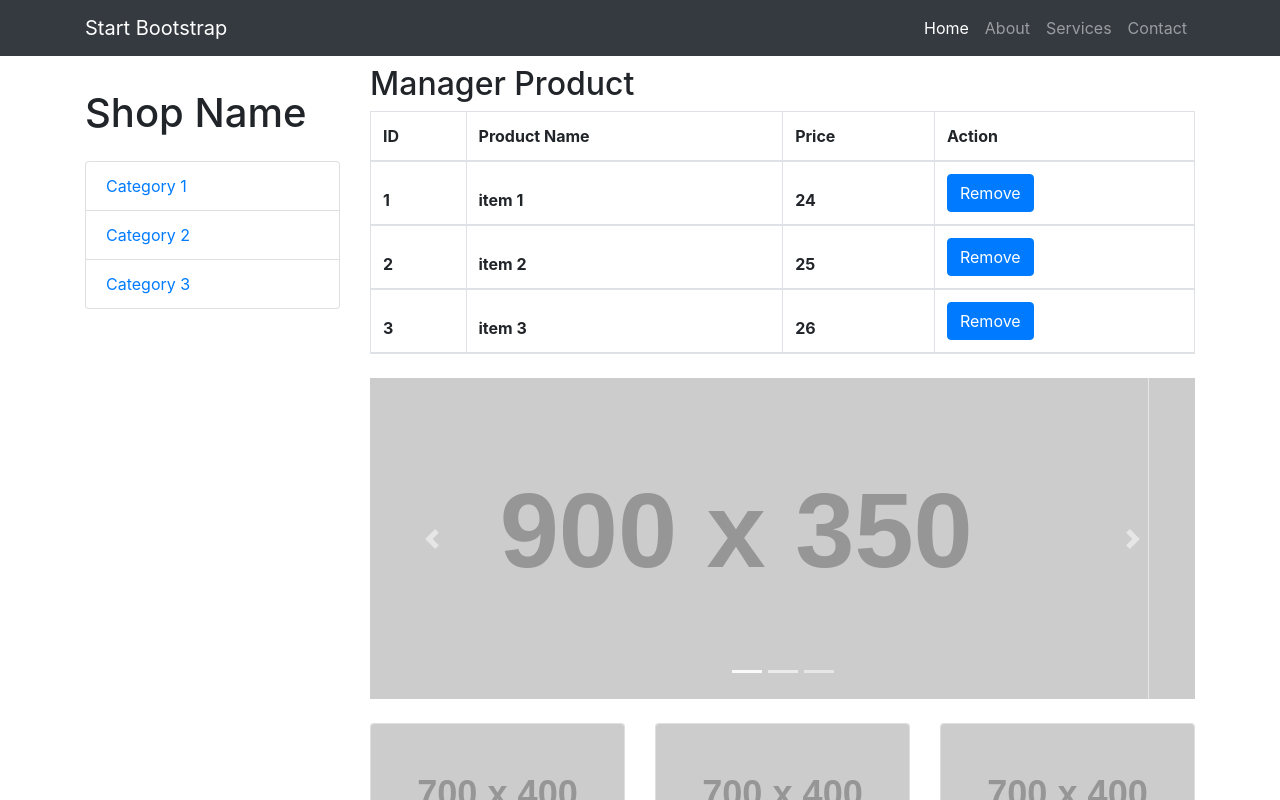
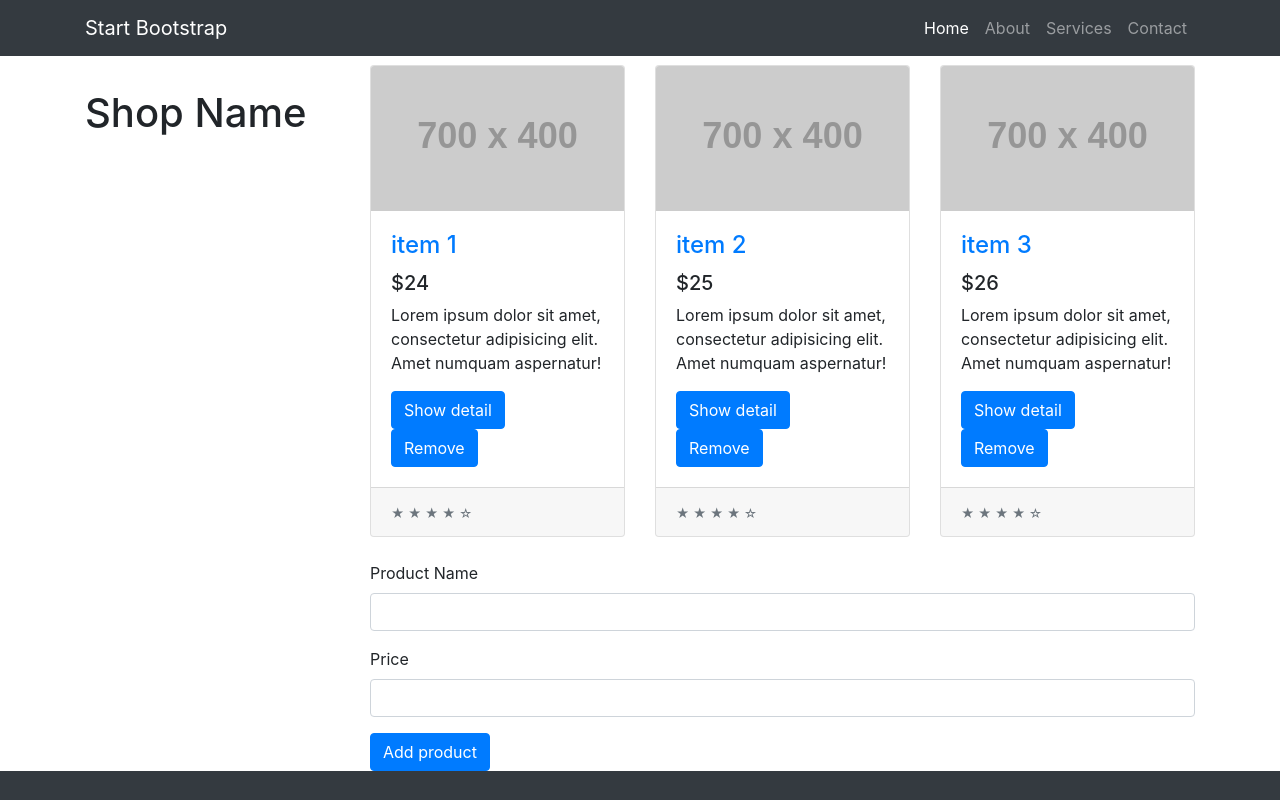
Before and after one commit to thanhdvph06975/thanhdvph06975-angular, an Angular app: page / in a window 1280 px wide. Shown: the top 800 px of the page. Built offline with nearby package versions, Linux system fonts and the light colour scheme.

Commit message:
3 files modified, 1 added

```diff
--- a/src/app/app.component.html
+++ b/src/app/app.component.html
@@ -34,11 +34,11 @@
 
     <div class="col-lg-3">
       <h1 class="my-4">Shop Name</h1>
-      <app-category></app-category>
+      <!-- <app-category></app-category> -->
     </div>
     <div class="col-lg-9">
-      <app-product-manager></app-product-manager>
-      <app-slide></app-slide>
+      <!-- <app-product-manager></app-product-manager> -->
+      <!-- <app-slide></app-slide> -->
       <app-product-list></app-product-list>
       <app-product-add></app-product-add>
     </div>
--- a/src/app/app.module.ts
+++ b/src/app/app.module.ts
@@ -11,10 +11,12 @@ import { ProductManagerComponent } from './product-manager/product-manager.compo
 import { SlideComponent } from './slide/slide.component';
 import { ProductDetailComponent } from './product-detail/product-detail.component';
 import { ProductAddComponent } from './product-add/product-add.component';
+import { ProductsService } from './services/products.service';
 
 @NgModule({
   imports:      [ BrowserModule, FormsModule ],
   declarations: [ AppComponent, HelloComponent, CategoryComponent, ProductComponent, ProductListComponent, ProductManagerComponent, SlideComponent, ProductDetailComponent, ProductAddComponent ],
-  bootstrap:    [ AppComponent ]
+  bootstrap:    [ AppComponent ],
+  providers: [ProductsService]
 })
 export class AppModule { }
--- a/src/app/product-add/product-add.component.ts
+++ b/src/app/product-add/product-add.component.ts
@@ -1,5 +1,6 @@
-import { Component, OnInit } from '@angular/core';
+import { Component, OnInit, Output } from '@angular/core';
 import { product } from "../model/product";
+import { ProductsService } from '../services/products.service'
 @Component({
   selector: 'app-product-add',
   templateUrl: './product-add.component.html',
@@ -7,13 +8,17 @@ import { product } from "../model/product";
 })
 export class ProductAddComponent implements OnInit {
 
-  constructor() { }
+  constructor(
+    private productsService: ProductsService
+    ) {
+
+  }
 
   ngOnInit() {
   }
 
 product: product = new product();
 addProduct(){
-  console.log(this.product);
+  this.productsService.addProduct(this.product);
 }
 }
--- /dev/null
+++ b/src/app/services/products.service.ts
@@ -0,0 +1,20 @@
+import { Injectable } from "@angular/core";
+import { product } from "../model/product";
+import { data } from "../model/mockData";
+@Injectable()
+export class ProductsService {
+  products = data;
+  constructor() {}
+
+  getProducts(){
+     return this.products;
+  }
+
+  addProduct(product) {
+    let newObj = { id: 6, ...product };
+    console.log(newObj);
+
+    this.products.push(newObj);
+    console.log(this.products);
+  }
+}
```
